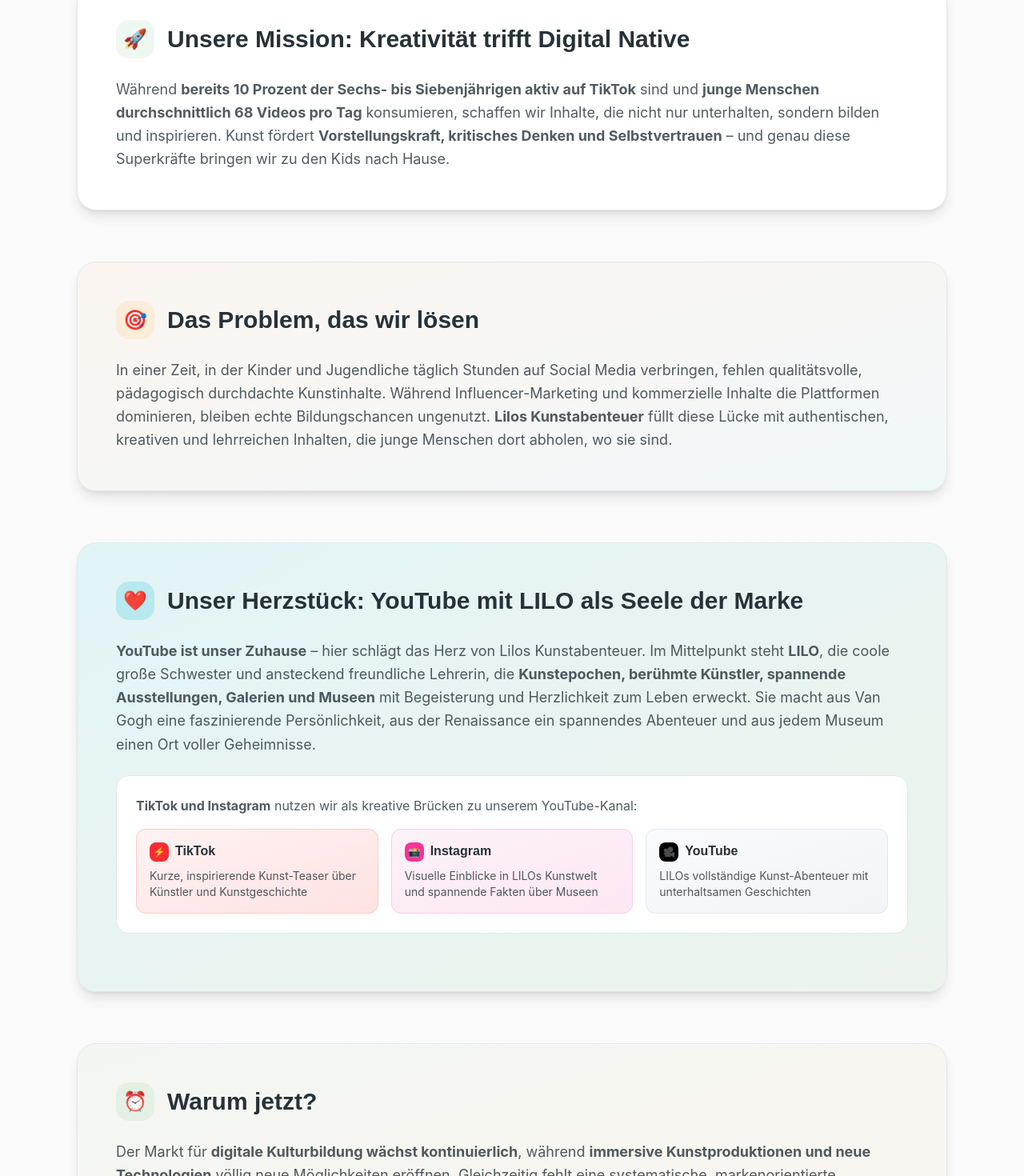
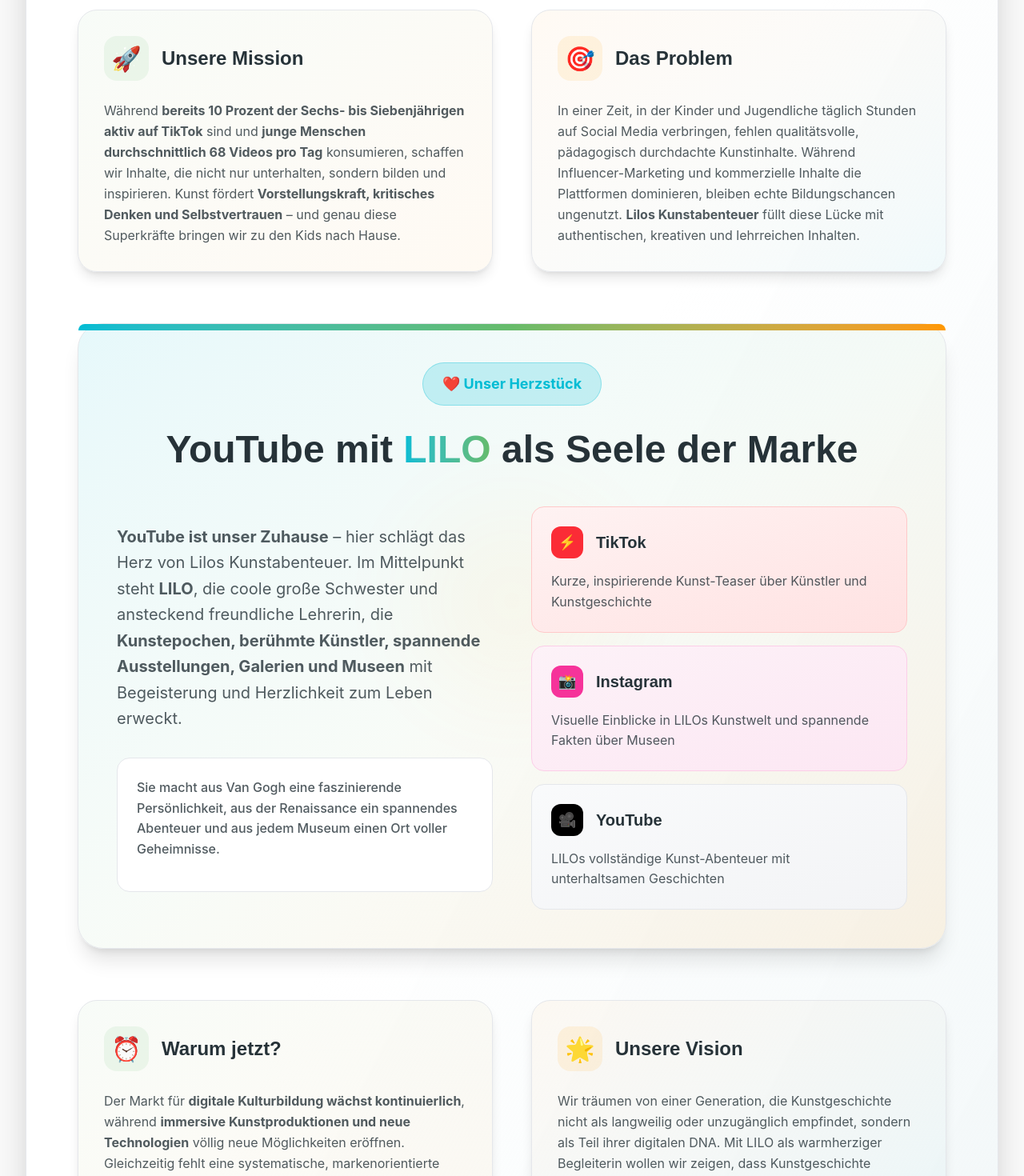
Before and after one commit to OlleeBerlin/lilos-kunstabenteuer, a Next.js app: page /konzept in a window 1280 px wide. Shown: the part 1100-2570 px from the top of the page at 80% size. Built offline with nearby package versions, Linux system fonts and the light colour scheme.

Commit message:
Konzept-Seite: Komplett als große Card umstrukturiert - optisch ansprechend und gut organisiert

```diff
--- a/src/app/konzept/page.tsx
+++ b/src/app/konzept/page.tsx
@@ -44,126 +44,161 @@
 
       {/* Konzept Details */}
       <section className="py-20 bg-background">
-        <div className="max-w-6xl mx-auto px-4 sm:px-6 lg:px-8">
-          <div className="space-y-16">
-            {/* Einführung */}
-            <div className="bg-gradient-to-br from-primary/5 to-secondary/5 rounded-3xl p-8 md:p-12 border border-border-color shadow-lg">
-              <div className="text-center mb-8">
-                <div className="inline-flex items-center px-4 py-2 bg-primary/10 rounded-full text-primary font-medium text-sm mb-6">
+        <div className="max-w-7xl mx-auto px-4 sm:px-6 lg:px-8">
+          {/* Große Haupt-Card */}
+          <div className="bg-gradient-to-br from-card-bg via-card-bg to-primary/5 rounded-4xl p-8 md:p-16 border border-border-color shadow-2xl relative overflow-hidden">
+            {/* Background Pattern */}
+            <div className="absolute inset-0 opacity-5">
+              <div className="absolute top-10 right-10 w-32 h-32 bg-primary rounded-full blur-3xl"></div>
+              <div className="absolute bottom-10 left-10 w-40 h-40 bg-secondary rounded-full blur-3xl"></div>
+              <div className="absolute top-1/2 left-1/2 transform -translate-x-1/2 -translate-y-1/2 w-60 h-60 bg-accent rounded-full blur-3xl"></div>
+            </div>
+
+            <div className="relative">
+              {/* Header */}
+              <div className="text-center mb-16">
+                <div className="inline-flex items-center px-6 py-3 bg-gradient-to-r from-primary/10 to-secondary/10 rounded-full text-primary font-medium text-lg mb-8 border border-primary/20">
                   🎨 Wir machen Kunst für die Generation Digital
                 </div>
-              </div>
-              <p className="text-lg text-foreground/80 leading-relaxed mb-6">
+                <h2 className="font-heading font-bold text-4xl md:text-5xl text-foreground mb-6 leading-tight">
+                  Lilos Kunstabenteuer
+                </h2>
+                <p className="text-xl text-foreground/80 leading-relaxed max-w-4xl mx-auto">
                   <strong>Lilos Kunstabenteuer</strong> möchte in Deutschland Kunst gezielt für Kinder und Jugendliche auf <strong>YouTube, Instagram und TikTok</strong> inhaltlich wertvoll und altersgerecht vermitteln. Wir glauben daran, dass Kunst nicht nur in traditionellen Bildungsräumen vermittelt werden sollte, sondern auch dort zu finden sein muss, wo junge Menschen ihre Zeit verbringen – in der digitalen Welt.
                 </p>
               </div>
 
+              {/* Content Grid */}
+              <div className="grid grid-cols-1 lg:grid-cols-2 gap-12 mb-16">
                 {/* Mission */}
-            <div className="bg-card-bg rounded-3xl p-8 md:p-12 border border-border-color shadow-lg">
+                <div className="bg-gradient-to-br from-secondary/5 to-accent/5 rounded-3xl p-8 border border-border-color shadow-lg">
                   <div className="flex items-center mb-6">
-                <div className="w-12 h-12 bg-secondary/10 rounded-2xl flex items-center justify-center mr-4">
-                  <span className="text-2xl">🚀</span>
+                    <div className="w-14 h-14 bg-secondary/10 rounded-2xl flex items-center justify-center mr-4">
+                      <span className="text-3xl">🚀</span>
                     </div>
-                <h2 className="font-heading font-bold text-3xl text-foreground">Unsere Mission: Kreativität trifft Digital Native</h2>
+                    <h3 className="font-heading font-bold text-2xl text-foreground">Unsere Mission</h3>
                   </div>
-              <p className="text-lg text-foreground/80 leading-relaxed">
+                  <p className="text-foreground/80 leading-relaxed">
                     Während <strong>bereits 10 Prozent der Sechs- bis Siebenjährigen aktiv auf TikTok</strong> sind und <strong>junge Menschen durchschnittlich 68 Videos pro Tag</strong> konsumieren, schaffen wir Inhalte, die nicht nur unterhalten, sondern bilden und inspirieren. Kunst fördert <strong>Vorstellungskraft, kritisches Denken und Selbstvertrauen</strong> – und genau diese Superkräfte bringen wir zu den Kids nach Hause.
                   </p>
                 </div>
 
                 {/* Das Problem */}
-            <div className="bg-gradient-to-br from-accent/5 to-primary/5 rounded-3xl p-8 md:p-12 border border-border-color shadow-lg">
+                <div className="bg-gradient-to-br from-accent/5 to-primary/5 rounded-3xl p-8 border border-border-color shadow-lg">
                   <div className="flex items-center mb-6">
-                <div className="w-12 h-12 bg-accent/10 rounded-2xl flex items-center justify-center mr-4">
-                  <span className="text-2xl">🎯</span>
+                    <div className="w-14 h-14 bg-accent/10 rounded-2xl flex items-center justify-center mr-4">
+                      <span className="text-3xl">🎯</span>
                     </div>
-                <h2 className="font-heading font-bold text-3xl text-foreground">Das Problem, das wir lösen</h2>
+                    <h3 className="font-heading font-bold text-2xl text-foreground">Das Problem</h3>
                   </div>
-              <p className="text-lg text-foreground/80 leading-relaxed">
-                In einer Zeit, in der Kinder und Jugendliche täglich Stunden auf Social Media verbringen, fehlen qualitätsvolle, pädagogisch durchdachte Kunstinhalte. Während Influencer-Marketing und kommerzielle Inhalte die Plattformen dominieren, bleiben echte Bildungschancen ungenutzt. <strong>Lilos Kunstabenteuer</strong> füllt diese Lücke mit authentischen, kreativen und lehrreichen Inhalten, die junge Menschen dort abholen, wo sie sind.
+                  <p className="text-foreground/80 leading-relaxed">
+                    In einer Zeit, in der Kinder und Jugendliche täglich Stunden auf Social Media verbringen, fehlen qualitätsvolle, pädagogisch durchdachte Kunstinhalte. Während Influencer-Marketing und kommerzielle Inhalte die Plattformen dominieren, bleiben echte Bildungschancen ungenutzt. <strong>Lilos Kunstabenteuer</strong> füllt diese Lücke mit authentischen, kreativen und lehrreichen Inhalten.
                   </p>
                 </div>
+              </div>
 
-            {/* Herzstück YouTube mit LILO */}
-            <div className="bg-gradient-to-br from-primary/10 to-secondary/10 rounded-3xl p-8 md:p-12 border border-border-color shadow-lg">
-              <div className="flex items-center mb-6">
-                <div className="w-12 h-12 bg-primary/20 rounded-2xl flex items-center justify-center mr-4">
-                  <span className="text-2xl">❤️</span>
+              {/* Herzstück LILO - Zentrale Sektion */}
+              <div className="bg-gradient-to-br from-primary/10 via-secondary/5 to-accent/10 rounded-4xl p-10 md:p-12 border border-border-color shadow-xl mb-16 relative">
+                <div className="absolute top-0 left-0 right-0 h-2 bg-gradient-to-r from-primary via-secondary to-accent rounded-t-4xl"></div>
+
+                <div className="text-center mb-10">
+                  <div className="inline-flex items-center px-6 py-3 bg-primary/20 rounded-full text-primary font-bold text-lg mb-6 border border-primary/30">
+                    ❤️ Unser Herzstück
                   </div>
-                <h2 className="font-heading font-bold text-3xl text-foreground">Unser Herzstück: YouTube mit LILO als Seele der Marke</h2>
+                  <h3 className="font-heading font-bold text-4xl md:text-5xl text-foreground mb-6">
+                    YouTube mit <span className="bg-gradient-to-r from-primary to-secondary bg-clip-text text-transparent">LILO</span> als Seele der Marke
+                  </h3>
                 </div>
-              <p className="text-lg text-foreground/80 leading-relaxed mb-6">
-                <strong>YouTube ist unser Zuhause</strong> – hier schlägt das Herz von Lilos Kunstabenteuer. Im Mittelpunkt steht <strong>LILO</strong>, die coole große Schwester und ansteckend freundliche Lehrerin, die <strong>Kunstepochen, berühmte Künstler, spannende Ausstellungen, Galerien und Museen</strong> mit Begeisterung und Herzlichkeit zum Leben erweckt. Sie macht aus Van Gogh eine faszinierende Persönlichkeit, aus der Renaissance ein spannendes Abenteuer und aus jedem Museum einen Ort voller Geheimnisse.
+
+                <div className="grid grid-cols-1 lg:grid-cols-2 gap-12 items-center">
+                  <div>
+                    <p className="text-xl text-foreground/80 leading-relaxed mb-8">
+                      <strong>YouTube ist unser Zuhause</strong> – hier schlägt das Herz von Lilos Kunstabenteuer. Im Mittelpunkt steht <strong>LILO</strong>, die coole große Schwester und ansteckend freundliche Lehrerin, die <strong>Kunstepochen, berühmte Künstler, spannende Ausstellungen, Galerien und Museen</strong> mit Begeisterung und Herzlichkeit zum Leben erweckt.
                     </p>
+                    <div className="bg-card-bg rounded-2xl p-6 border border-border-color">
+                      <p className="text-foreground/80 font-medium mb-4">
+                        Sie macht aus Van Gogh eine faszinierende Persönlichkeit, aus der Renaissance ein spannendes Abenteuer und aus jedem Museum einen Ort voller Geheimnisse.
+                      </p>
+                    </div>
+                  </div>
 
-              <div className="bg-card-bg rounded-2xl p-6 border border-border-color mb-6">
-                <p className="text-foreground/80 leading-relaxed mb-4">
-                  <strong>TikTok und Instagram</strong> nutzen wir als kreative Brücken zu unserem YouTube-Kanal:
-                </p>
-                <div className="grid grid-cols-1 md:grid-cols-3 gap-4">
-                  <div className="bg-gradient-to-br from-red-50 to-red-100 dark:from-red-900/20 dark:to-red-800/20 rounded-xl p-4 border border-red-200 dark:border-red-800">
-                    <div className="flex items-center mb-2">
-                      <div className="w-6 h-6 bg-red-500 rounded-lg flex items-center justify-center mr-2">
-                        <span className="text-white text-xs">⚡</span>
+                  {/* Platform Cards */}
+                  <div className="space-y-4">
+                    <div className="bg-gradient-to-br from-red-50 to-red-100 dark:from-red-900/20 dark:to-red-800/20 rounded-2xl p-6 border border-red-200 dark:border-red-800">
+                      <div className="flex items-center mb-4">
+                        <div className="w-10 h-10 bg-red-500 rounded-xl flex items-center justify-center mr-4">
+                          <span className="text-white text-lg">⚡</span>
                         </div>
-                      <h3 className="font-bold text-foreground">TikTok</h3>
+                        <h4 className="font-bold text-foreground text-xl">TikTok</h4>
                       </div>
-                    <p className="text-sm text-foreground/80">Kurze, inspirierende Kunst-Teaser über Künstler und Kunstgeschichte</p>
+                      <p className="text-foreground/80">Kurze, inspirierende Kunst-Teaser über Künstler und Kunstgeschichte</p>
                     </div>
-                  <div className="bg-gradient-to-br from-pink-50 to-pink-100 dark:from-pink-900/20 dark:to-pink-800/20 rounded-xl p-4 border border-pink-200 dark:border-pink-800">
-                    <div className="flex items-center mb-2">
-                      <div className="w-6 h-6 bg-pink-500 rounded-lg flex items-center justify-center mr-2">
-                        <span className="text-white text-xs">📸</span>
+
+                    <div className="bg-gradient-to-br from-pink-50 to-pink-100 dark:from-pink-900/20 dark:to-pink-800/20 rounded-2xl p-6 border border-pink-200 dark:border-pink-800">
+                      <div className="flex items-center mb-4">
+                        <div className="w-10 h-10 bg-pink-500 rounded-xl flex items-center justify-center mr-4">
+                          <span className="text-white text-lg">📸</span>
                         </div>
-                      <h3 className="font-bold text-foreground">Instagram</h3>
+                        <h4 className="font-bold text-foreground text-xl">Instagram</h4>
                       </div>
-                    <p className="text-sm text-foreground/80">Visuelle Einblicke in LILOs Kunstwelt und spannende Fakten über Museen</p>
+                      <p className="text-foreground/80">Visuelle Einblicke in LILOs Kunstwelt und spannende Fakten über Museen</p>
                     </div>
-                  <div className="bg-gradient-to-br from-gray-50 to-gray-100 dark:from-gray-900/20 dark:to-gray-800/20 rounded-xl p-4 border border-gray-200 dark:border-gray-800">
-                    <div className="flex items-center mb-2">
-                      <div className="w-6 h-6 bg-black rounded-lg flex items-center justify-center mr-2">
-                        <span className="text-white text-xs">🎥</span>
+
+                    <div className="bg-gradient-to-br from-gray-50 to-gray-100 dark:from-gray-900/20 dark:to-gray-800/20 rounded-2xl p-6 border border-gray-200 dark:border-gray-800">
+                      <div className="flex items-center mb-4">
+                        <div className="w-10 h-10 bg-black rounded-xl flex items-center justify-center mr-4">
+                          <span className="text-white text-lg">🎥</span>
                         </div>
-                      <h3 className="font-bold text-foreground">YouTube</h3>
+                        <h4 className="font-bold text-foreground text-xl">YouTube</h4>
                       </div>
-                    <p className="text-sm text-foreground/80">LILOs vollständige Kunst-Abenteuer mit unterhaltsamen Geschichten</p>
+                      <p className="text-foreground/80">LILOs vollständige Kunst-Abenteuer mit unterhaltsamen Geschichten</p>
                     </div>
                   </div>
                 </div>
               </div>
 
+              {/* Bottom Section */}
+              <div className="grid grid-cols-1 lg:grid-cols-2 gap-12">
                 {/* Warum jetzt */}
-            <div className="bg-gradient-to-br from-secondary/5 to-accent/5 rounded-3xl p-8 md:p-12 border border-border-color shadow-lg">
+                <div className="bg-gradient-to-br from-secondary/5 to-accent/5 rounded-3xl p-8 border border-border-color shadow-lg">
                   <div className="flex items-center mb-6">
-                <div className="w-12 h-12 bg-secondary/10 rounded-2xl flex items-center justify-center mr-4">
-                  <span className="text-2xl">⏰</span>
+                    <div className="w-14 h-14 bg-secondary/10 rounded-2xl flex items-center justify-center mr-4">
+                      <span className="text-3xl">⏰</span>
                     </div>
-                <h2 className="font-heading font-bold text-3xl text-foreground">Warum jetzt?</h2>
+                    <h3 className="font-heading font-bold text-2xl text-foreground">Warum jetzt?</h3>
                   </div>
-              <p className="text-lg text-foreground/80 leading-relaxed">
-                Der Markt für <strong>digitale Kulturbildung wächst kontinuierlich</strong>, während <strong>immersive Kunstproduktionen und neue Technologien</strong> völlig neue Möglichkeiten eröffnen. Gleichzeitig fehlt eine systematische, markenorientierte Herangehensweise an Social Media-Kunstbildung in Deutschland. <strong>Lilos Kunstabenteuer</strong> möchte diese Lücke schließen und gemeinsam mit Museen, Schulen und Kulturinstitutionen neue Standards für digitale Kunstbildung setzen.
+                  <p className="text-foreground/80 leading-relaxed">
+                    Der Markt für <strong>digitale Kulturbildung wächst kontinuierlich</strong>, während <strong>immersive Kunstproduktionen und neue Technologien</strong> völlig neue Möglichkeiten eröffnen. Gleichzeitig fehlt eine systematische, markenorientierte Herangehensweise an Social Media-Kunstbildung in Deutschland.
                   </p>
                 </div>
 
                 {/* Vision */}
-            <div className="bg-card-bg rounded-3xl p-8 md:p-12 border border-border-color shadow-lg">
+                <div className="bg-gradient-to-br from-accent/5 to-primary/5 rounded-3xl p-8 border border-border-color shadow-lg">
                   <div className="flex items-center mb-6">
-                <div className="w-12 h-12 bg-accent/10 rounded-2xl flex items-center justify-center mr-4">
-                  <span className="text-2xl">🌟</span>
+                    <div className="w-14 h-14 bg-accent/10 rounded-2xl flex items-center justify-center mr-4">
+                      <span className="text-3xl">🌟</span>
                     </div>
-                <h2 className="font-heading font-bold text-3xl text-foreground">Unsere Vision</h2>
+                    <h3 className="font-heading font-bold text-2xl text-foreground">Unsere Vision</h3>
                   </div>
-              <p className="text-lg text-foreground/80 leading-relaxed mb-6">
-                Wir träumen von einer Generation, die Kunstgeschichte nicht als langweilig oder unzugänglich empfindet, sondern als Teil ihrer digitalen DNA. Eine Generation, die durch das Entdecken großer Künstler und Kunstepochen gestärkt wird und Museen als spannende Erlebnisorte begreift. Mit LILO als warmherziger Begleiterin wollen wir zeigen, dass Kunstgeschichte lebendig ist und jeder sie verstehen kann.
+                  <p className="text-foreground/80 leading-relaxed">
+                    Wir träumen von einer Generation, die Kunstgeschichte nicht als langweilig oder unzugänglich empfindet, sondern als Teil ihrer digitalen DNA. Mit LILO als warmherziger Begleiterin wollen wir zeigen, dass Kunstgeschichte lebendig ist und jeder sie verstehen kann.
                   </p>
-              <div className="bg-gradient-to-r from-primary/10 to-secondary/10 rounded-2xl p-6 border border-border-color">
-                <p className="text-lg font-medium text-foreground text-center">
-                  <span className="text-primary font-bold">Lilos Kunstabenteuer</span> – wo Kunstgeschichte auf Generation Digital trifft.<br />
+                </div>
+              </div>
+
+              {/* Call to Action */}
+              <div className="text-center mt-16">
+                <div className="bg-gradient-to-r from-primary/10 via-secondary/5 to-accent/10 rounded-3xl p-8 border border-border-color">
+                  <h4 className="font-heading font-bold text-3xl text-foreground mb-4">
+                    <span className="text-primary">Lilos Kunstabenteuer</span> – wo Kunstgeschichte auf Generation Digital trifft
+                  </h4>
+                  <p className="text-xl text-foreground/80 mb-6">
                     Mit LILO. Mit Herz. Mit Leidenschaft.
                   </p>
-                <p className="text-center text-foreground/80 mt-4 italic">
+                  <p className="text-lg text-foreground/70 italic">
                     Lass uns gemeinsam mit LILO die faszinierende Welt der Kunst entdecken.
                   </p>
+                </div>
               </div>
             </div>
           </div>
```
Lines whose indentation alone changed are shown as unchanged.
